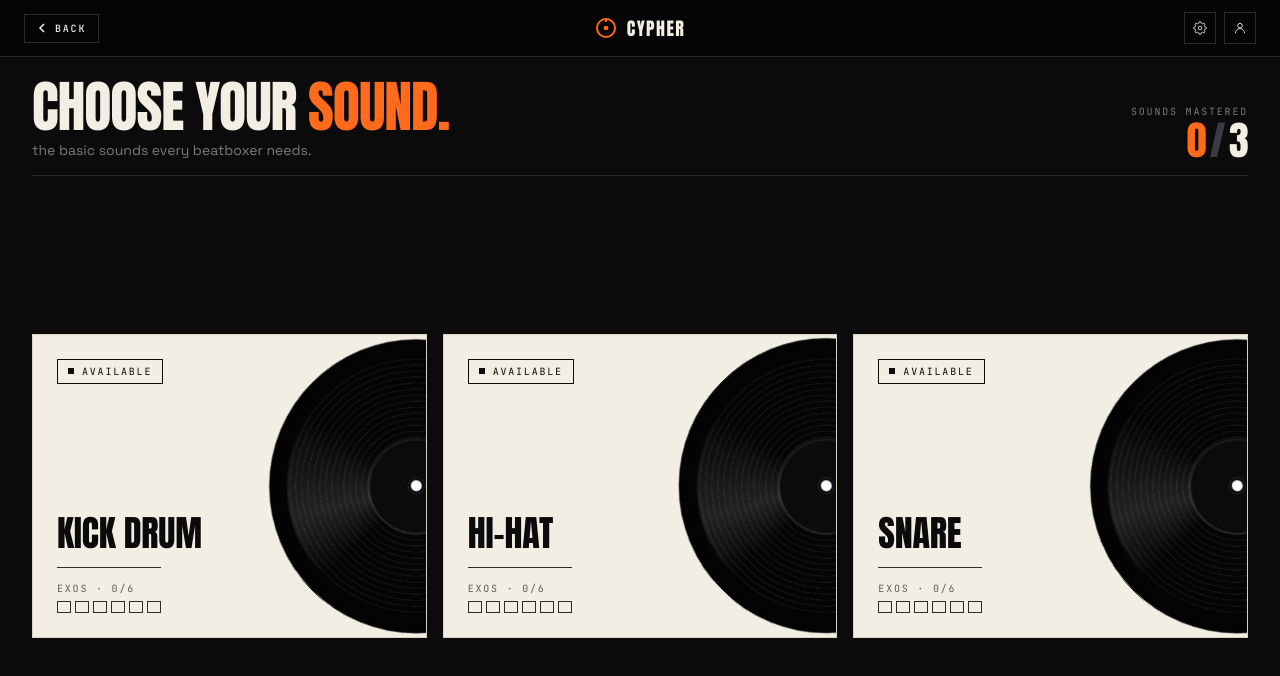
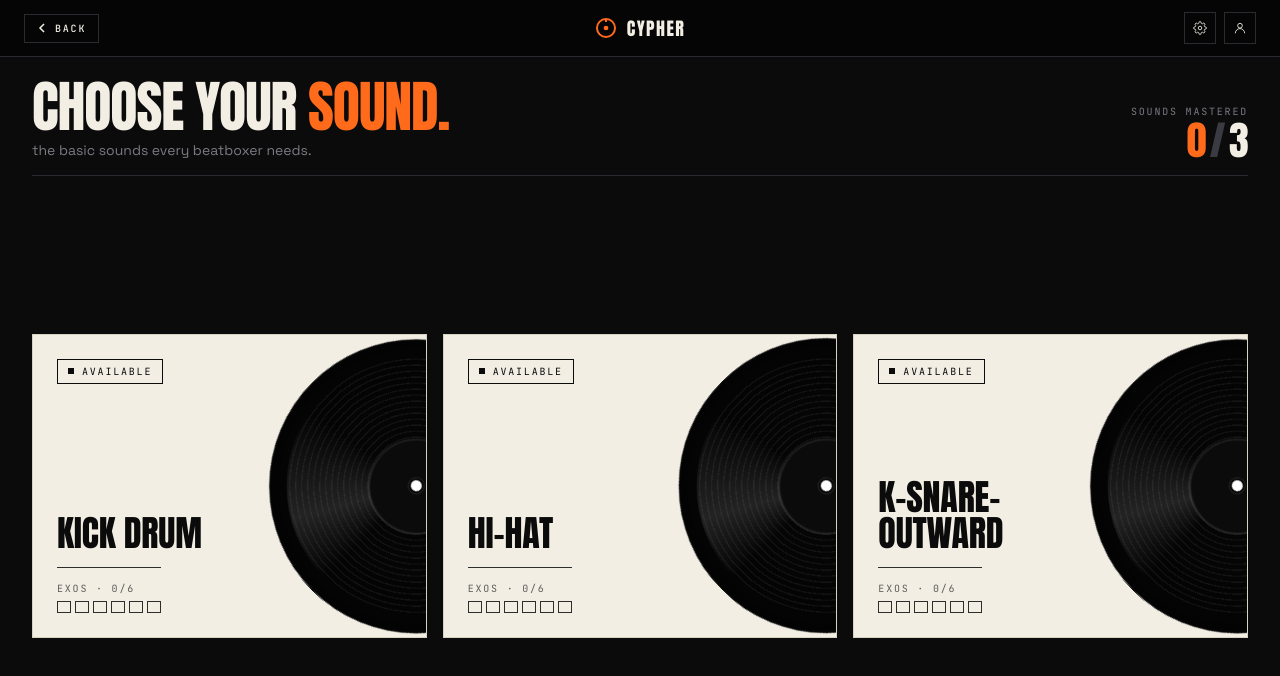
Before and after one commit to ONEmanLAW/Cypher, a Vue app: page /sounds in a window 1280 px wide. Shown: the top 676 px of the page. Built offline with nearby package versions, Linux system fonts and the light colour scheme.

Commit message:
Changed name snare to K-snare-outward

```diff
--- a/src/stores/progress.js
+++ b/src/stores/progress.js
@@ -21,7 +21,7 @@ export const SECTIONS = [
 export const SOUNDS = [
   { id: 'kick',  n: '01', name: 'Kick Drum', sub: 'the foot kick · the base.', label: 'Kick Drums',    unlocked: true, tips: '/tips/kick-drum.pdf', sound: '/sounds/kick-drum-sound.wav' },
   { id: 'hihat', n: '02', name: 'Hi-Hat',    sub: 'ts · ts · ts.',             label: 'Hi-hat',         unlocked: true, tips: '/tips/hi-hat.pdf', sound: '/sounds/hi-hat-sound.wav' },
-  { id: 'snare', n: '03', name: 'Snare',     sub: 'the central snap.',         label: 'K Snare inward', unlocked: true, tips: '/tips/k-snare-outward.pdf', sound: '/sounds/k-snare-outward-sound.wav' },
+  { id: 'snare', n: '03', name: 'K-Snare-outward',     sub: 'the central snap.',         label: 'K Snare inward', unlocked: true, tips: '/tips/k-snare-outward.pdf', sound: '/sounds/k-snare-outward-sound.wav' },
 ]
 
 const EXO_IDS = ['01', '02', '03', '04', '05', '06']
```
